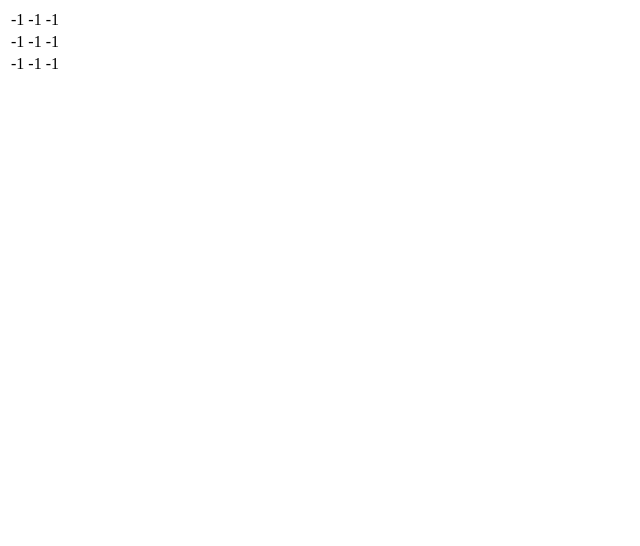
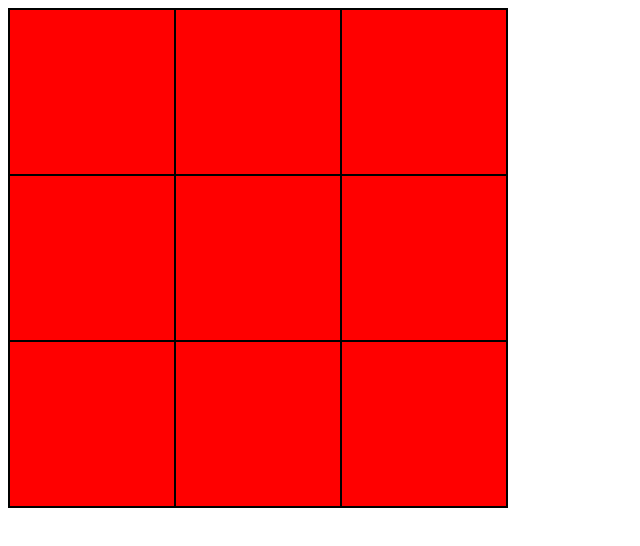
Before and after one commit to santhosh-kumar-karthikeyan/TicTacToe-frontend, an Angular app: page / in a window 1280 px wide. Shown: the top 546 px of the page, without its empty margins (0-640 px from the left). Built offline with nearby package versions, Linux system fonts and the light colour scheme.

Commit message:
fix column of cells being update upon click

```diff
--- a/src/app/app.component.css
+++ b/src/app/app.component.css
@@ -0,0 +1,4 @@
+game-grid {
+    width: 100%;
+    height: 99vh;
+}
--- a/src/app/game-grid/game-grid.component.css
+++ b/src/app/game-grid/game-grid.component.css
@@ -0,0 +1,13 @@
+table,tr,td {
+    border: solid 2px black;
+    border-collapse: collapse;
+}
+table {
+    width: 500px;
+    height: 500px;
+}
+td {
+    width: 10px;
+    height: 10px;
+    background-color: red;
+}
--- a/src/app/game-grid/game-grid.component.html
+++ b/src/app/game-grid/game-grid.component.html
@@ -1,5 +1,5 @@
 <table>
-    <tr *ngFor = 'let row of gameGrid'>
-        <td *ngFor = 'let elem of row'>{{elem}}</td>
+    <tr *ngFor = 'let row of gameGrid; index as i'>
+        <td *ngFor = 'let elem of row; index as j' (click) ="placeMove(i,j)">{{elem | playerSymbol}}</td>
     </tr>
 </table>
--- a/src/app/game-grid/game-grid.component.ts
+++ b/src/app/game-grid/game-grid.component.ts
@@ -1,4 +1,4 @@
-import { Component } from '@angular/core';
+import { Component, OnInit } from '@angular/core';
 
 @Component({
   selector: 'game-grid',
@@ -6,7 +6,48 @@ import { Component } from '@angular/core';
   templateUrl: './game-grid.component.html',
   styleUrl: './game-grid.component.css'
 })
-export class GameGridComponent {
-  gameGrid: number[][] = Array(3).fill(Array(3).fill(-1)); // represents the cell states, with 1 for X, 0 for O and -1 for empty.
+export class GameGridComponent implements OnInit{
+  clock!: number; // simulates the move count, odd count corresponding to players and even to the CPU
+  gameGrid: number[][] = Array(3).fill(null).map(() => Array(3).fill(-1)) // represents the cell states, with 1 for X, 0 for O and -1 for empty.
+  playerChar!: string;
   //intialises the gameGrid with -1's in all rows and columns
+  ngOnInit(): void {
+    this.clock = 1;
+    //this.gameGrid = Array(3).fill(Array(3).fill(-1));  Using this logic would cause it to create referential arrays thus making
+    //it update values in the whole column when one value is changed.
+    this.gameGrid = Array(3).fill(null).map(() => Array(3).fill(-1));
+    //this initialises the grid correctly with independent arrays as oppposed to before solving the bug of values changing across rows.
+    console.log("initial state: ",this.gameGrid);
+    this.playerChar = 'X';
+  }
+  placeMove(i:number, j: number) {
+      console.log("Game state before playing: ",this.gameGrid);
+      console.log("player's turn");
+      this.playerMove(i,j);
+      console.log("CPU turn");
+      this.cpuMove();
+  }
+  getBestCpuMove(): number[]  {
+    const emptyRowIndex: number = this.gameGrid.findIndex(row => row.includes(-1));
+    if(emptyRowIndex !== -1) {
+      const emptyColIndex: number = this.gameGrid[emptyRowIndex].indexOf(-1);
+      return [emptyRowIndex,emptyColIndex];
+    }
+    return [-1,-1];
+  }
+  cpuMove() {
+    const [i,j] = this.getBestCpuMove();
+    console.log("Row index for CPU movement: ",i);
+    console.log("Col Index for CPU movement: ",j);
+    this.gameGrid[i][j] = this.playerChar === 'X' ? 0 : this.playerChar === 'O' ? 1 : -1;
+    console.log("game state: ",this.gameGrid);
+    console.log("Assumed to be single cell: ", this.gameGrid[i][j]);
+  }
+  playerMove(i:number,j:number) {
+    console.log("Row index for Player movement: ",i);
+    console.log("Col index for Player movement: ",j);
+    this.gameGrid[i][j] = this.playerChar === 'X' ? 1 : this.playerChar === 'O' ? 0 : -1;
+    console.log("Game state after player placement: ",this.gameGrid);
+    console.log("Assumed to be single cell: ", this.gameGrid[i][j]);
+  }
 }
```
